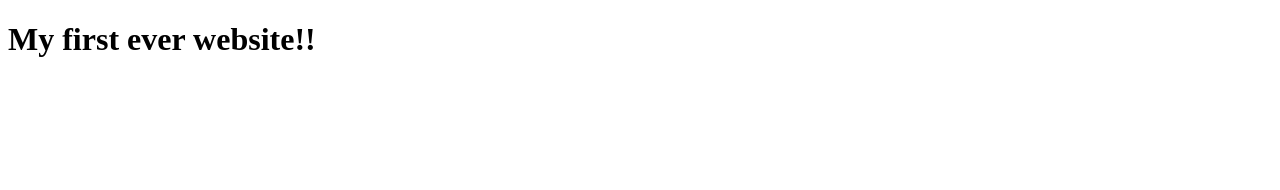
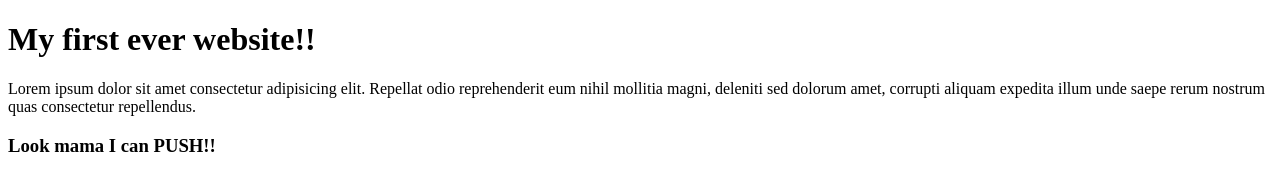
Before and after one commit to wasiiik/my-first-website, a plain HTML site: page index.html in a window 1280 px wide. Drawn offline with Linux system fonts and the light colour scheme.

Commit message:
learned github

```diff
--- a/index.html
+++ b/index.html
@@ -9,6 +9,10 @@
 <body>
 
     <h1>My first ever website!!</h1>
+    <P>Lorem ipsum dolor sit amet consectetur adipisicing elit. Repellat odio reprehenderit eum nihil mollitia magni, deleniti sed dolorum amet, corrupti aliquam expedita illum unde saepe rerum nostrum quas consectetur repellendus.</P>
+    <h3>Look mama I can PUSH!!</h3>
+
+
 
 </body>
 </html>
```
